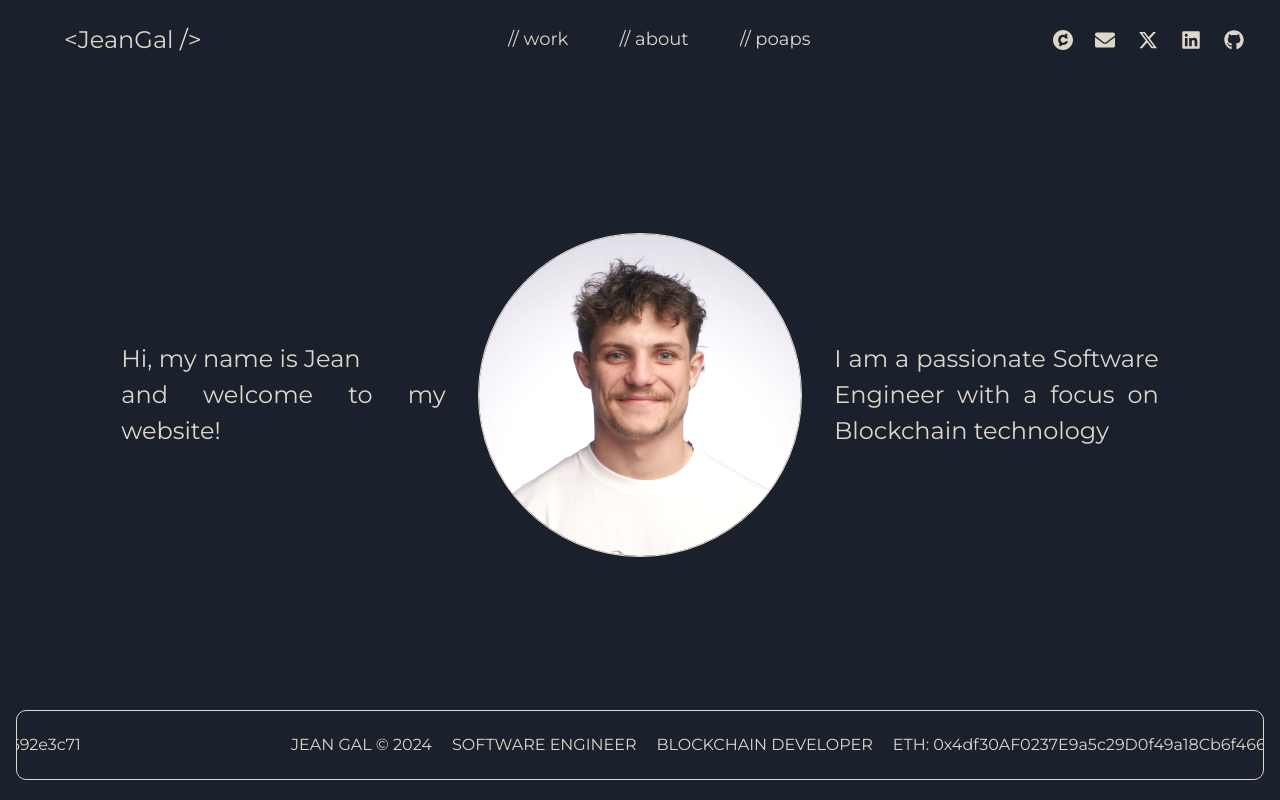
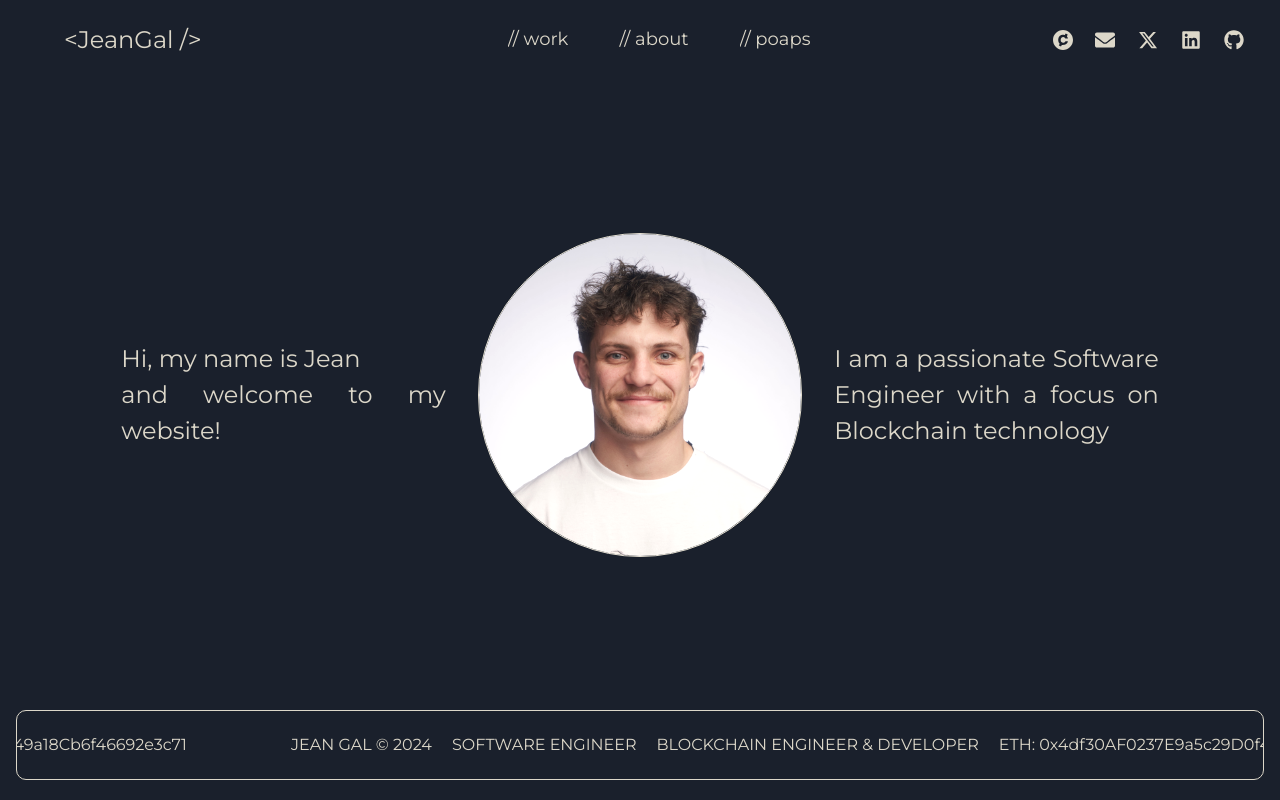
Before and after one commit to Mariussgal/marius_portfolio_website, a Next.js app: page / in a window 1280 px wide. Built offline with nearby package versions, Linux system fonts and the light colour scheme.

Commit message:
slight title change

```diff
--- a/pages/index.tsx
+++ b/pages/index.tsx
@@ -78,7 +78,7 @@ const Home: NextPage = () => {
               SOFTWARE ENGINEER
             </Text>
             <Text mr={5} transition="all .15s linear">
-              BLOCKCHAIN DEVELOPER
+              BLOCKCHAIN ENGINEER & DEVELOPER
             </Text>
             <Tooltip label="Address copied" isOpen={isOpen} >
               <Text mr={5} transition="all .15s linear" onClick={handleClick} cursor="pointer">
```
